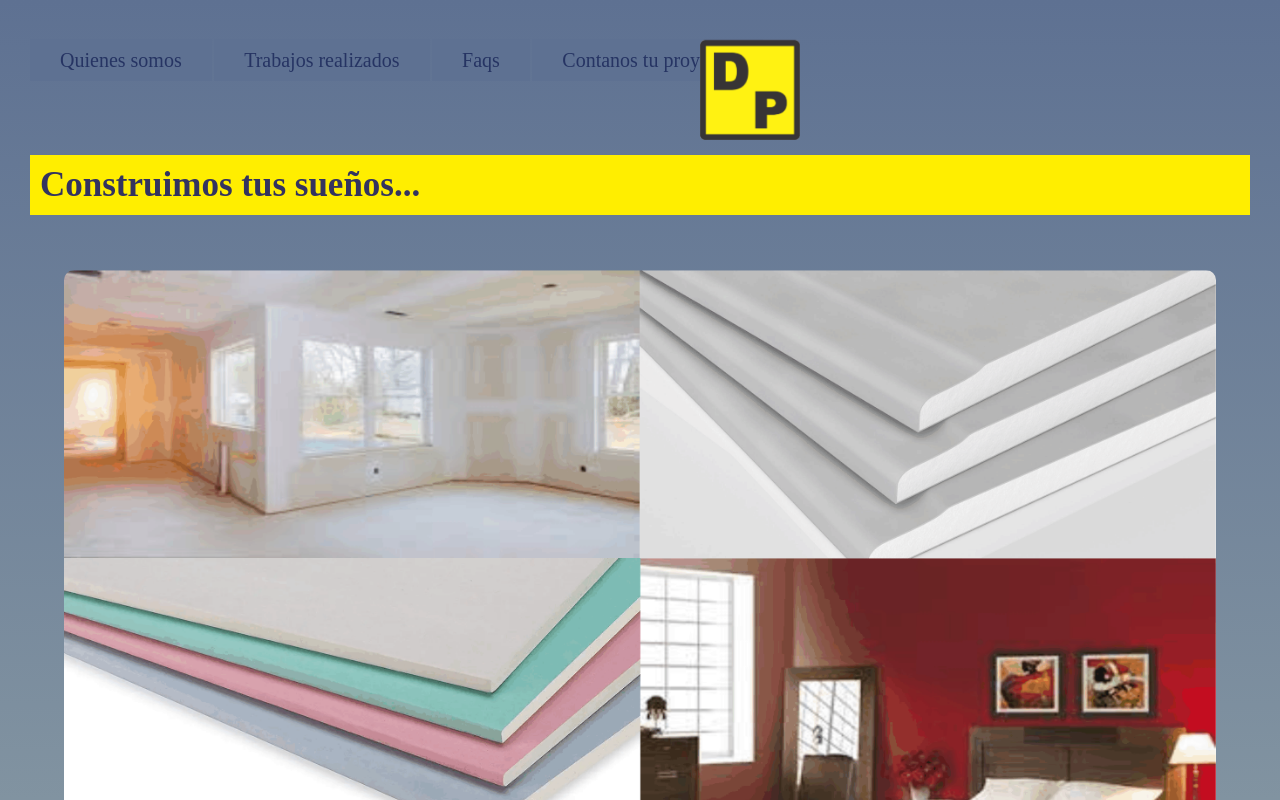
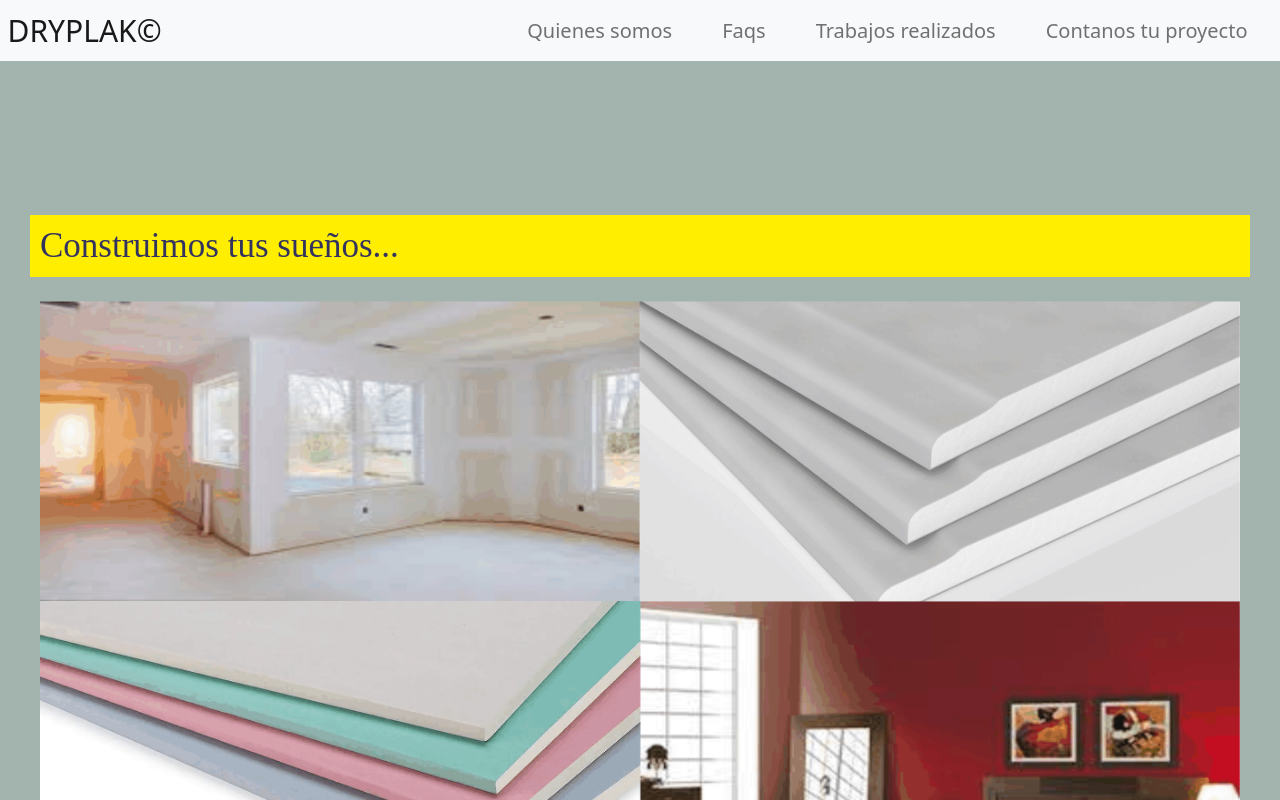
Before and after one commit to pepon641/PedroJacobiDRYPLAK, a plain HTML site: page index.html in a window 1280 px wide. Shown: the top 800 px of the page. Drawn offline with nearby package versions, Linux system fonts and the light colour scheme; a web font is replaced by a local one.

Commit message:
boostrap en la barra

```diff
--- a/css/styles.css
+++ b/css/styles.css
@@ -8,59 +8,25 @@ html{
 }
 /*HOME/*
 /*header*/
-.barra{
-    display: grid;
-    background-color: transparent;
-    grid-template-columns: repeat(4, max-content) repeat(9, 1fr);
-    grid-template-rows: repeat(2,60px);
-    list-style-type: none;
-    align-items: center;
-    justify-items: center;
-    position: fixed;
-    padding: 30px 30px 10px 30px;
-    column-gap: 2.5px;
+#navbarNav{
+    font-size: 20px;
+    justify-content: end;
 }
-.barra__menu{
-    display: none;
+.nav-item{
+    padding: 0 20px 0 20px;
 }
-.barra__logo{
-    width: 100px;
-    grid-column: 13;
-    grid-row: 1 / 3;
-    padding-top: 10px;
-    align-self: start;
-    animation-name: gira;
-    animation-iteration-count: 1;
-    animation-duration: 6s;
-    animation-delay: 2s;
-}
-@keyframes gira{
-    50%{
-        transform: translateX(-450px);
-    }
-}
-.barra__nav{
-    grid-column: 1 / 7;
-    text-decoration: none;
-    background-color: rgb(94, 113, 146);
-    padding: 10px 30px;
-    font-size: 2rem;
-    color: rgb(38, 52, 99);
-}
-.barra__nav:hover{
-    color: rgb(251, 253, 116);
-    border-radius: 5px;
+.navbar-brand{
+    font-size: 30px !important;
 }
 
 /*main*/
 main{
     background-color: rgb(163, 180, 175);
     padding-top: 180px;
-    background-image: linear-gradient(to bottom, rgb(94, 113, 146), rgb(163, 180, 175));
 }
 .secpri {
     display: grid;
-    grid-template-columns: repeat(10, 1fr);
+    grid-template-columns: auto repeat(8, 1fr) auto;
     grid-template-rows: 60px auto 60px 100px;
     padding-bottom: 100px;
 }
@@ -76,15 +42,12 @@ main{
 
 }
 
-.secpri__imghome{
-    width: 90%;
-    border-radius: 10px;
+.img-fluid{
+    max-width: 100%;
+    height: auto;
+    padding: 0 40px 0 40px;
     grid-row: 2;
     grid-column: 1 / 11;
-    padding: 0px;
-    justify-self: center;
-    align-self: center;
-    margin: 30px;
 }
 .secpri__titsec{
     grid-row: 3;
--- a/index.html
+++ b/index.html
@@ -10,30 +10,41 @@
     <link href="https://fonts.googleapis.com/css2?family=Bebas+Neue&family=Fugaz+One&family=Questrial&display=swap" rel="stylesheet">
     <link href="https://fonts.googleapis.com/css2?family=Bebas+Neue&family=Questrial&family=Volkhov&display=swap" rel="stylesheet">
     <link rel="stylesheet" href="https://cdnjs.cloudflare.com/ajax/libs/animate.css/4.1.1/animate.min.css">
-    <link rel="stylesheet" href="./Libs/bootstrap-5.1.3-dist/css/bootstrap-grid.min.css">
+    <link rel="stylesheet" href="./Libs/bootstrap-5.1.3-dist/css/bootstrap.min.css">
     <script src="https://kit.fontawesome.com/dcad10dae5.js" crossorigin="anonymous"></script>
     <title>DRYPLAK©</title>
 </head>
 <body>
     <header>
-        <nav>
-            <ul class="barra">
-                <div class="barra__menu">
-                <i class="fa-solid fa-bars"></i>
-                </div>
-                <li><a class="barra__nav" href="./pages/quienes somos.html"> Quienes somos</a></li>
-                <li><a class="barra__nav" href="./pages/trabajos realizados.html"> Trabajos realizados</a></li>
-                <li><a class="barra__nav" href="./pages/faqs.html"> Faqs</a></li>
-                <li><a class="barra__nav" href="./pages/contanos tu proyecto.html"> Contanos tu proyecto</a></li>
-                <img class="barra__logo" src="./images/LOGO1.gif" alt="logo">
-            </ul>
-
-        </nav>
+        <nav class="navbar navbar-expand-lg navbar-light bg-light">
+            <div class="container-fluid">
+              <a class="navbar-brand">DRYPLAK©</a>
+              <button class="navbar-toggler" type="button" data-bs-toggle="collapse" data-bs-target="#navbarNav" aria-controls="navbarNav" aria-expanded="false" aria-label="Toggle navigation">
+                <span class="navbar-toggler-icon"></span>
+              </button>
+              <div class="collapse navbar-collapse" id="navbarNav">
+                <ul class="navbar-nav">
+                  <li class="nav-item">
+                    <a class="nav-link" aria-current="page" href="./pages/quienes somos.html">Quienes somos</a>
+                  </li>
+                  <li class="nav-item">
+                    <a class="nav-link" href="./pages/faqs.html">Faqs</a>
+                  </li>
+                  <li class="nav-item">
+                    <a class="nav-link" href="./pages/trabajos realizados.html">Trabajos realizados</a>
+                  </li>
+                  <li class="nav-item">
+                    <a class="nav-link" href="./pages/contanos tu proyecto.html">Contanos tu proyecto</a>
+                  </li>
+                </ul>
+              </div>
+            </div>
+          </nav>
     </header>
     <main>
         <section class="secpri">
             <h1 class="secpri__titsup">Construimos tus sueños...</h1>
-            <img class="secpri__imghome" src="./images/miximg.gif" alt="trabajos varios">
+            <img class="img-fluid" src="./images/miximg.gif" alt="trabajos varios">
             <h1 class="secpri__titsec">...somos DRYPLAK©</h1>
             <h3 class="secpri__titinf">Construimos en seco brindando soluciones de manera rapida y versatil para que vos puedas hacer realidad tus proyectos. Ahorra en tiempo y dinero... <span class="ahorra">Ahorra con DRYPLAK©.</span> </h3>
         </section>
```
Also changed, not shown: pages/contanos tu proyecto.html (+1 -0 lines), pages/faqs.html (+1 -0 lines), pages/quienes somos.html (+1 -0 lines), pages/trabajos realizados.html (+1 -0 lines).
